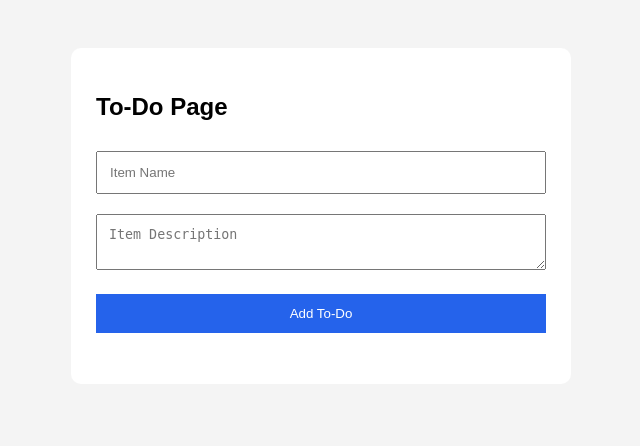
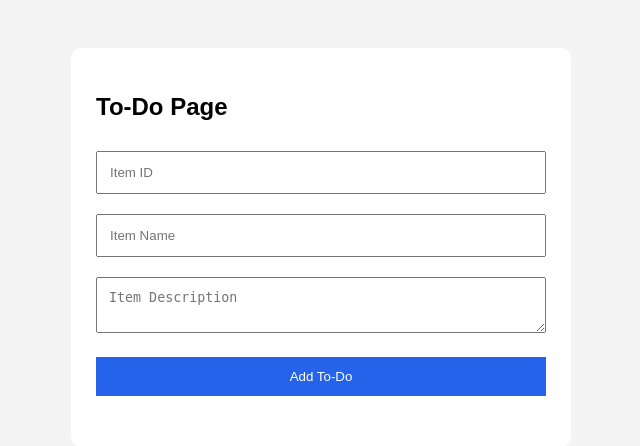
Before and after one commit to Bidyakar/Git_and_GitHub_BidyakarBhatta, a Flask app: template templates/todo.html in a window 1280 px wide. Shown: the top 446 px of the page, without its empty margins (319-959 px from the left). Run offline with Flask 3, Linux system fonts and the light colour scheme; the template is opened without the code that fills it, so the values that code supplies are empty.

Commit message:
Add Item ID field

```diff
--- a/templates/todo.html
+++ b/templates/todo.html
@@ -35,6 +35,12 @@
 <body>
     <div class="container">
         <h2>To-Do Page</h2>
+        <input
+    type="number"
+    id="itemId"
+    placeholder="Item ID"
+    required
+>
         <form id="todoForm">
             <input type="text" id="itemName" placeholder="Item Name" required>
             <textarea id="itemDescription" placeholder="Item Description" required></textarea>
```
